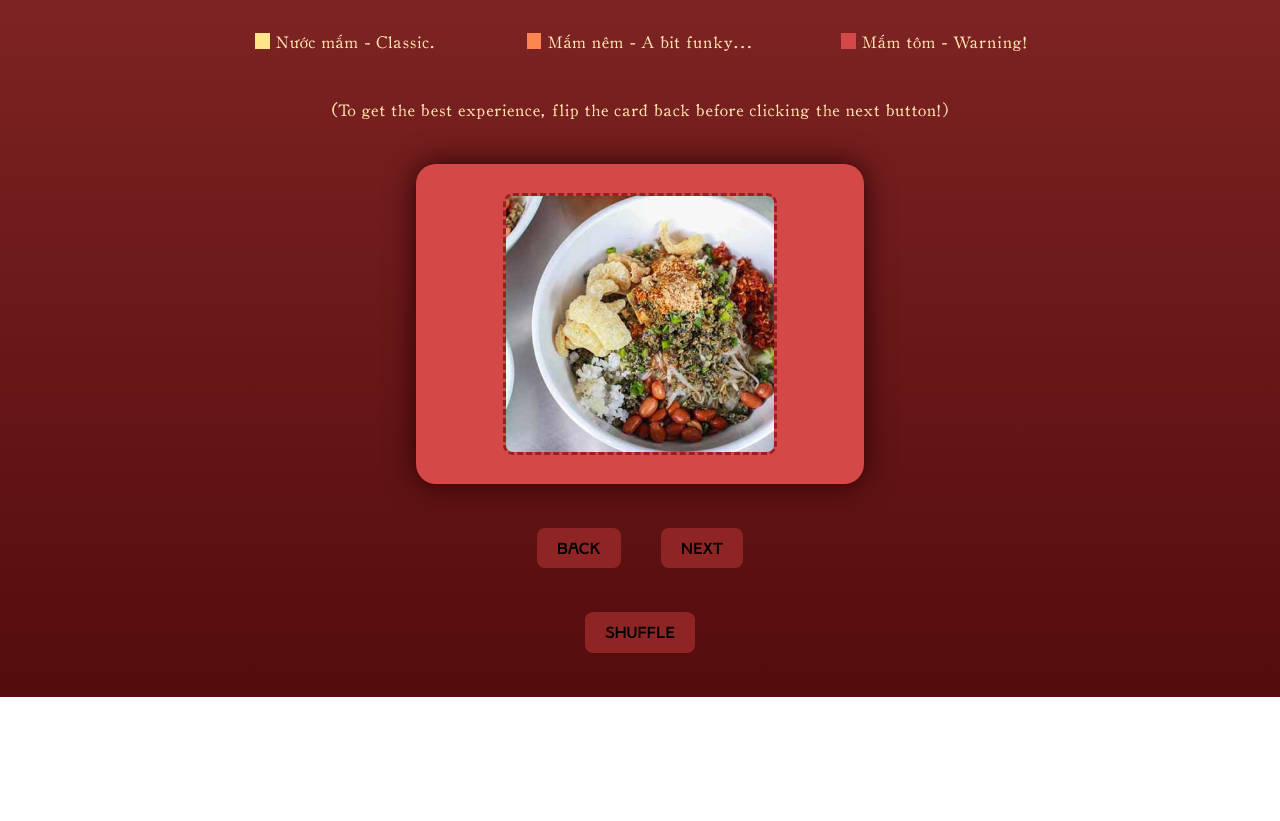
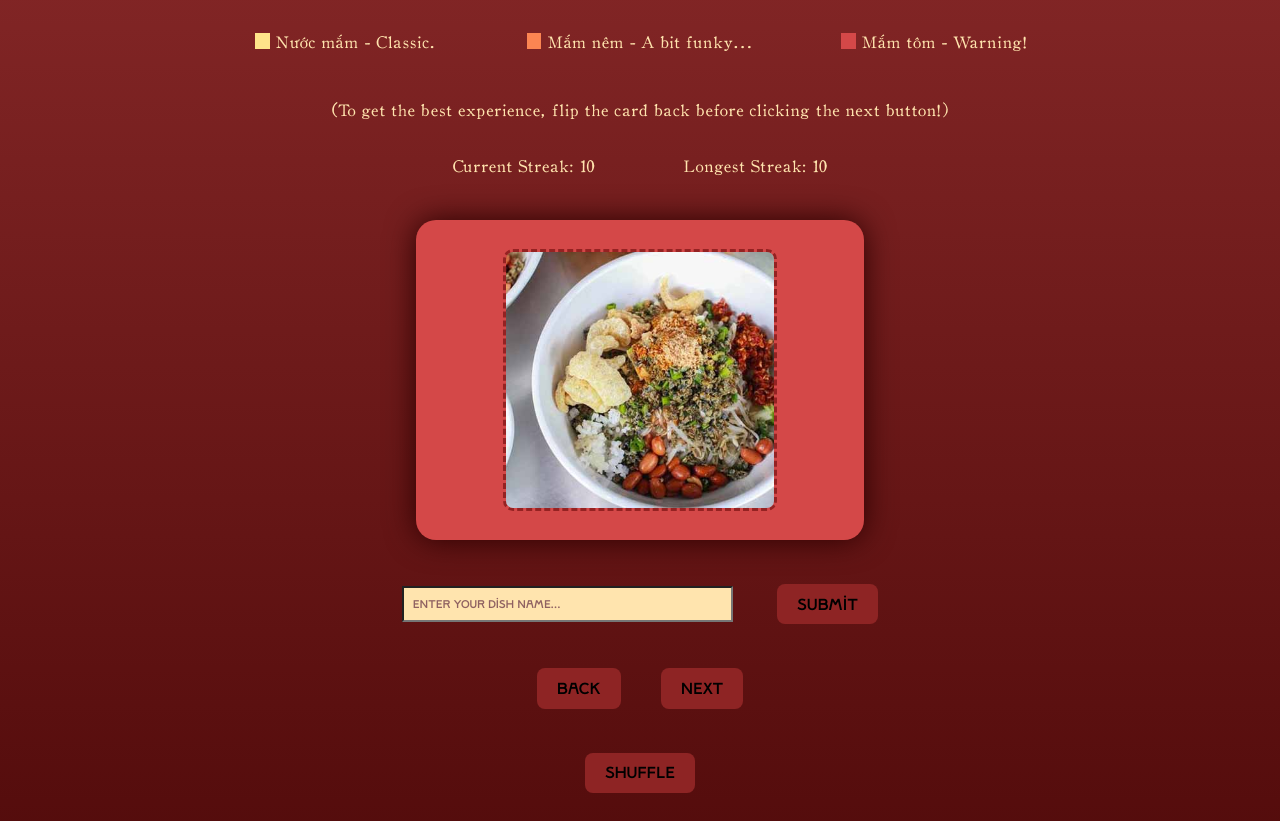
Before and after one commit to han-hangoc-le/web102-project2-flashcards, a React (Vite) app: page / in a window 1280 px wide. Shown: the part 480-1301 px from the top of the page. Before the commit the page ends 1177 px from the top, so only its background shows below. Built offline with nearby package versions, Linux system fonts and the light colour scheme.

Commit message:
added static input and streak tracker

```diff
--- a/src/App.css
+++ b/src/App.css
@@ -6,40 +6,28 @@
   text-align: center;
 }
 
-.cardContainer {
-  display: flex;
-  flex-direction: column;
-  align-items: center;
+.title {
+  font-family: 'VietXua1';
+  color: #ffd071;
+  font-size: 300%;
+  margin: 0;
+  margin-top: 2%;
+  margin-bottom: 2%;
 }
 
-.buttons {
-  background-color: #8e2424;
+.subtitle {
   font-family: 'VietXua1';
+  color: #ffe4ae;
+  font-size: 170%;
+  margin: 0;
+  margin-bottom: 5%;
 }
 
-.buttons:hover {
-  border-color: #ffe1a0;
-  border-width: thin;
-}
-
-.buttonsGroup {
-  display: flex;
-  flex-direction: row;
-  gap: 5%;
-  justify-content: center;
-  align-items: center;
-  padding: 5%;
-}
-
-.restartButton {
-  margin-top: 5%;
-  background-color: #8e2424;
-  font-family: 'VietXua1';
-}
-
-.restartButton:hover {
-  border-color: #ffe1a0;
-  border-width: thin;
+.para {
+  font-family: 'Typing';
+  color: #ffe4ae;
+  font-size: 100%;
+  letter-spacing: 1px;
 }
 
 /* Importing fonts */
--- a/src/components/Header.css
+++ b/src/components/Header.css
@@ -1,27 +1,3 @@
-.title {
-    font-family: 'VietXua1';
-    color: #ffd071;
-    font-size: 300%;
-    margin: 0;
-    margin-top: 2%;
-    margin-bottom: 2%;
-}
-
-.subtitle {
-    font-family: 'VietXua1';
-    color: #ffe4ae;
-    font-size: 170%;
-    margin: 0;
-    margin-bottom: 5%;
-}
-
-.para {
-    font-family: 'Typing';
-    color: #ffe4ae;
-    font-size: 100%;
-    letter-spacing: 1px;
-}
-
 .levelGroup {
     display: flex;
     flex-direction: row;
--- a/src/components/LearnSpace.css
+++ b/src/components/LearnSpace.css
@@ -0,0 +1,82 @@
+.streakTracker {
+    display: flex;
+    flex-direction: row;
+    align-items: center;
+    justify-content: center;
+    gap: 10%;
+}
+
+/* --------------------------------- */
+
+.cardContainer {
+    display: flex;
+    flex-direction: column;
+    align-items: center;
+}
+
+.buttons {
+    background-color: #8e2424;
+    font-family: 'VietXua1';
+}
+
+.buttons:hover {
+    border-color: #ffe1a0;
+    border-width: thin;
+}
+
+.buttonsGroup {
+    display: flex;
+    flex-direction: row;
+    gap: 5%;
+    justify-content: center;
+    align-items: center;
+    padding: 5%;
+}
+
+.restartButton {
+    margin-top: 5%;
+    background-color: #8e2424;
+    font-family: 'VietXua1';
+}
+
+.restartButton:hover {
+    border-color: #ffe1a0;
+    border-width: thin;
+}
+
+/* --------------------------------- */
+.typingAnswer {
+    display: flex;
+    flex-direction: row;
+    gap: 5%;
+    justify-content: center;
+    align-items: center;
+    padding-top: 5%;
+}
+
+/* .input[type=text] {
+    font-family: 'VietXua1';
+    color: #8e2424;
+    font-size: 70%;
+
+    margin: 0;
+    height: 7%;
+    padding: 1%;
+    background-color: #ffe4ae;
+} */
+
+.test {
+    font-family: 'VietXua1';
+    color: #8e2424;
+    font-size: 70%;
+
+    margin: 0;
+    height: 7%;
+    width: 35%;
+    padding: 1%;
+    background-color: #ffe4ae;
+}
+
+::placeholder {
+    color: #8f6161;
+  }
--- a/src/components/LearnSpace.jsx
+++ b/src/components/LearnSpace.jsx
@@ -13,7 +13,7 @@ const shuffleArray = (array) => {
   };
 
 export default function LearnSpace() {
-    // ************** shuffling mechanics - next/back buttons
+    // ************** shuffling mechanics - next/back/submit buttons
   const [shuffledCards, setShuffledCards] = useState([]);
   const [currentIndex, setCurrentIndex] = useState(0);
   const [isFlipped, setFlipped] = useState(false);
@@ -37,6 +37,10 @@ export default function LearnSpace() {
       setCurrentIndex(currentIndex - 1);
     }
   };
+
+  const handleSubmit = () => {
+
+  }
 
   // ************** finish set handling
   const [finished, setFinished] = useState(false);
@@ -63,6 +67,10 @@ export default function LearnSpace() {
 
     return (
        <>
+       <div className='streakTracker'>
+            <p className='para'>Current Streak: 10</p>
+            <p className='para'>Longest Streak: 10</p>
+       </div>
         <div className='cardContainer'>
             {finished ? (
                 <>
@@ -84,6 +92,10 @@ export default function LearnSpace() {
             )}
 
         </div>
+        <div className='typingAnswer'>
+            <input type='text' placeholder='Enter your dish name...' className='test'></input>
+            <button onClick={handleSubmit} className='buttons'>Submit</button>
+        </div>
         <div className='buttonsGroup'>
             <button onClick={handleBack} className='buttons'>Back</button>
             <button onClick={handleNext} className='buttons'>Next</button>
```
